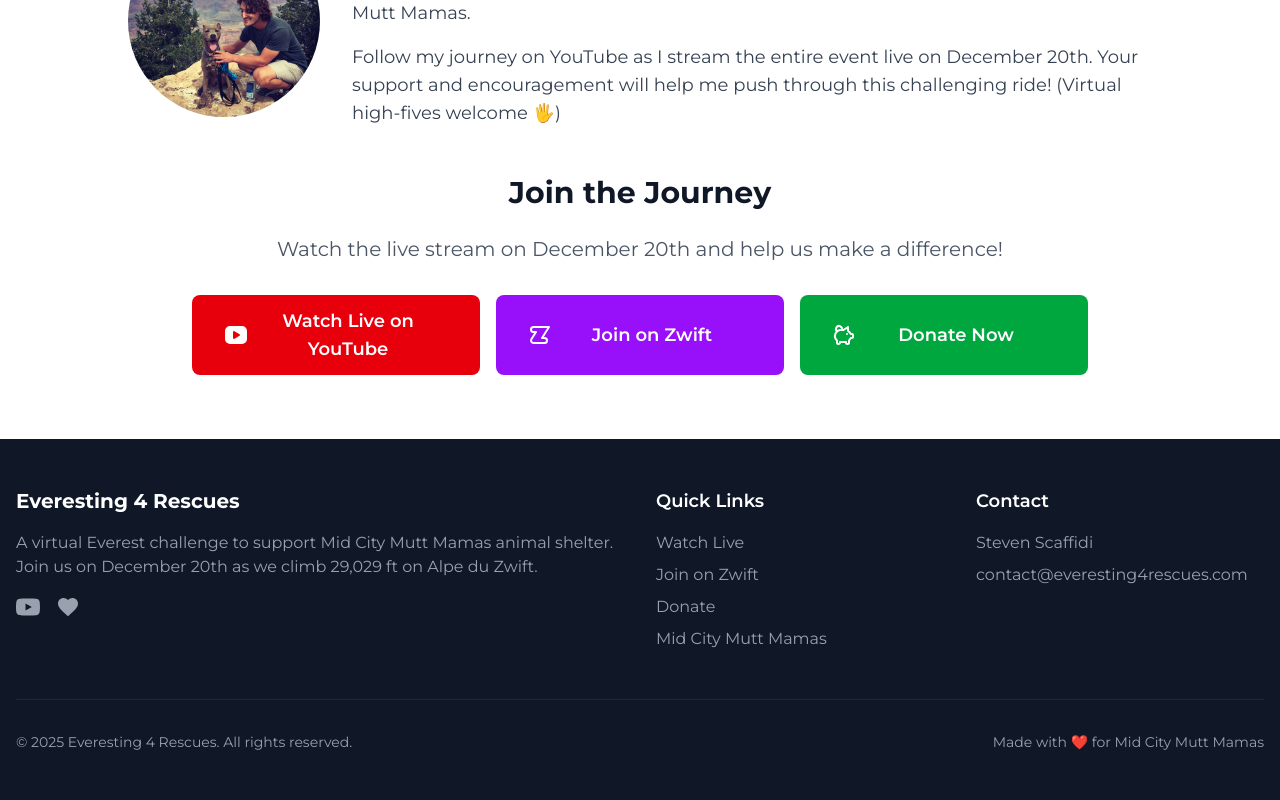
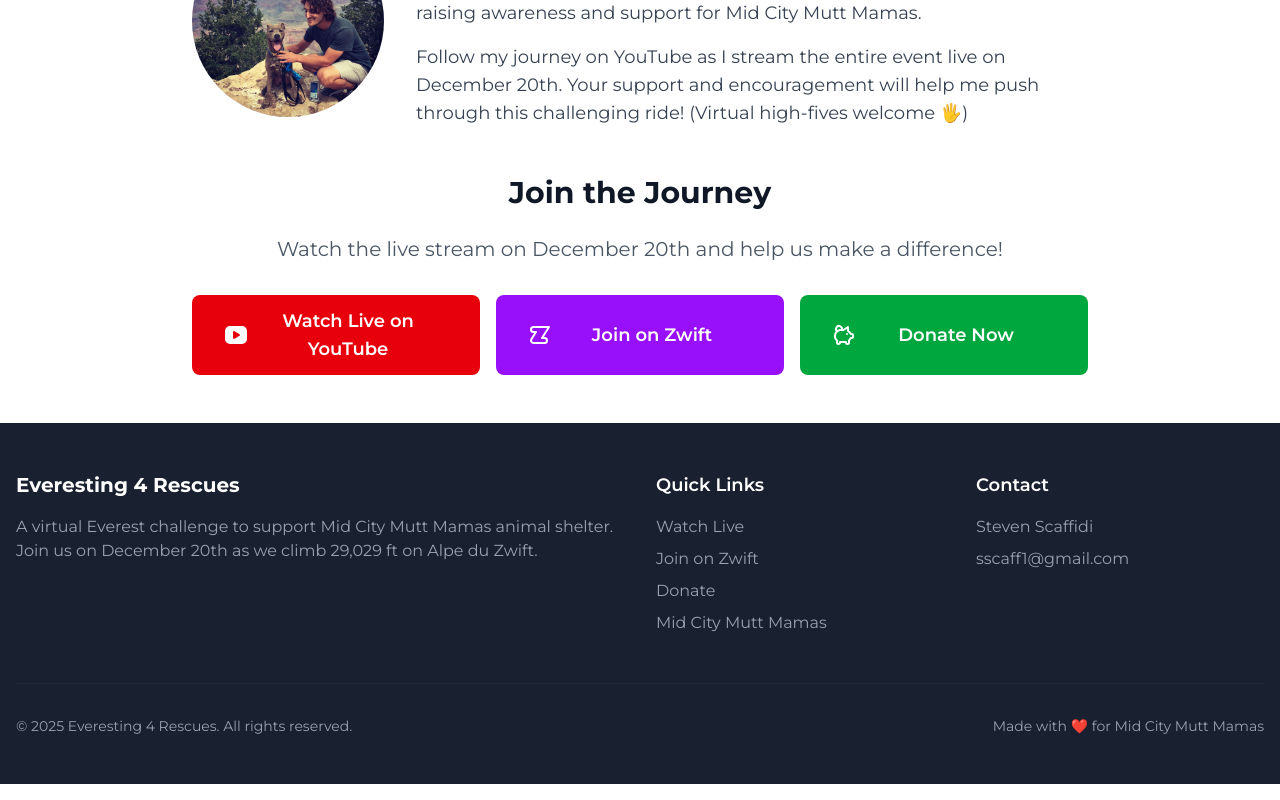
Before and after one commit to sscaff1/everesting4rescues, a Next.js app: page / in a window 1280 px wide. Shown: the part 2833-3633 px from the top of the page. Built offline with nearby package versions, Linux system fonts and the light colour scheme.

Commit message:
chore: changes

```diff
--- a/src/app/page.tsx
+++ b/src/app/page.tsx
@@ -3,6 +3,7 @@
 import CallToAction from '@/components/CallToAction';
 import Challenge from '@/components/Challenge';
 import CallToActionButtons from '@/components/CallToActionButtons';
+import { MID_CITY_MUTT_MAMAS_URL } from '@/constants';
 
 export default function Home() {
   return (
@@ -31,7 +32,7 @@
                     joyful life. 100% of all donations will go directly to supporting their mission.
                   </p>
                   <a
-                    href="https://www.midcitymutt.org/"
+                    href={MID_CITY_MUTT_MAMAS_URL}
                     target="_blank"
                     rel="noopener noreferrer"
                     className="inline-block bg-[#202d46] text-white px-6 py-3 rounded-lg font-semibold hover:bg-green-700 transition-colors"
@@ -54,15 +55,16 @@
         </div>
 
         {/* About Me Section */}
-        <div className="bg-white py-12 px-32">
-          <h2 className="text-3xl font-bold text-gray-900 mb-6">About Me</h2>
+        <div className="bg-white py-12 px-8">
+          <div className="max-w-4xl mx-auto">
+            <h2 className="text-3xl font-bold text-gray-900 mb-6 pl-4">About Me</h2>
             <div className="flex flex-col md:flex-row items-center gap-8">
               <Image src="/images/profile.jpg" alt="Profile" width={192} height={192} className="rounded-full" />
               <div className="text-left">
                 <p className="text-lg text-gray-700 mb-4">
-                As a software architect in fintech and an avid cyclist, I&apos;m combining my passion for technology and
-                cycling to make a difference. This virtual Everest challenge is not just about the physical achievement,
-                but about raising awareness and support for Mid City Mutt Mamas.
+                  As a software architect in fintech and an avid cyclist, I&apos;m combining my passion for technology
+                  and cycling to make a difference. This virtual Everest challenge is not just about the physical
+                  achievement, but about raising awareness and support for Mid City Mutt Mamas.
                 </p>
                 <p className="text-lg text-gray-700">
                   Follow my journey on YouTube as I stream the entire event live on December 20th. Your support and
@@ -73,7 +75,8 @@
           </div>
 
           {/* Call to Action */}
-        <div className="text-center bg-white pb-16">
+          <div className="max-w-4xl mx-auto mt-12">
+            <div className="text-center bg-white">
               <h2 className="text-3xl font-bold text-gray-900 mb-6">Join the Journey</h2>
               <p className="text-xl text-gray-600 mb-8">
                 Watch the live stream on December 20th and help us make a difference!
@@ -83,6 +86,8 @@
               </div>
             </div>
           </div>
+        </div>
+      </div>
     </>
   );
 }
--- a/src/components/CallToAction.tsx
+++ b/src/components/CallToAction.tsx
@@ -1,3 +1,4 @@
+import { MID_CITY_MUTT_MAMAS_URL } from '@/constants';
 import CallToActionButtons from './CallToActionButtons';
 
 function CallToAction() {
@@ -11,7 +12,7 @@
               className="text-blue-600 hover:text-blue-800 underline"
               target="_blank"
               rel="noopener noreferrer"
-              href="https://www.midcitymutt.org"
+              href={MID_CITY_MUTT_MAMAS_URL}
             >
               Mid City Mutt Mamas
             </a>
--- a/src/components/CallToActionButtons.tsx
+++ b/src/components/CallToActionButtons.tsx
@@ -1,24 +1,25 @@
 import { TbBrandYoutubeFilled, TbBrandZwift, TbPigMoney } from 'react-icons/tb';
+import { YOUTUBE_URL, ZWIFT_URL, DONATION_URL } from '@/constants';
 
 const BUTTONS = [
   {
     label: 'Watch Live on YouTube',
     icon: TbBrandYoutubeFilled,
-    href: '#',
+    href: YOUTUBE_URL,
     backgroundColor: 'bg-red-600',
     hoverColor: 'hover:bg-red-700',
   },
   {
     label: 'Join on Zwift',
     icon: TbBrandZwift,
-    href: '#',
+    href: ZWIFT_URL,
     backgroundColor: 'bg-purple-600',
     hoverColor: 'hover:bg-purple-700',
   },
   {
     label: 'Donate Now',
     icon: TbPigMoney,
-    href: '#',
+    href: DONATION_URL,
     backgroundColor: 'bg-green-600',
     hoverColor: 'hover:bg-green-700',
   },
--- a/src/components/Footer.tsx
+++ b/src/components/Footer.tsx
@@ -1,6 +1,8 @@
+import { YOUTUBE_URL, ZWIFT_URL, DONATION_URL, MID_CITY_MUTT_MAMAS_URL, EMAIL_ADDRESS } from '@/constants';
+
 function Footer() {
   return (
-    <footer className="bg-gray-900 text-white">
+    <footer className="bg-[#192030] text-white">
       <div className="container mx-auto px-4 py-12">
         <div className="grid grid-cols-1 md:grid-cols-4 gap-8">
           {/* About Section */}
@@ -10,25 +12,6 @@
               A virtual Everest challenge to support Mid City Mutt Mamas animal shelter. Join us on December 20th as we
               climb 29,029 ft on Alpe du Zwift.
             </p>
-            <div className="flex space-x-4">
-              <a href="#" className="text-gray-400 hover:text-white transition-colors">
-                <span className="sr-only">YouTube</span>
-                <svg className="h-6 w-6" fill="currentColor" viewBox="0 0 24 24">
-                  <path d="M23.498 6.186a3.016 3.016 0 0 0-2.122-2.136C19.505 3.545 12 3.545 12 3.545s-7.505 0-9.377.505A3.017 3.017 0 0 0 .502 6.186C0 8.07 0 12 0 12s0 3.93.502 5.814a3.016 3.016 0 0 0 2.122 2.136c1.871.505 9.376.505 9.376.505s7.505 0 9.377-.505a3.015 3.015 0 0 0 2.122-2.136C24 15.93 24 12 24 12s0-3.93-.502-5.814zM9.545 15.568V8.432L15.818 12l-6.273 3.568z" />
-                </svg>
-              </a>
-              <a
-                href="https://www.midcitymutt.org/"
-                target="_blank"
-                rel="noopener noreferrer"
-                className="text-gray-400 hover:text-white transition-colors"
-              >
-                <span className="sr-only">Mid City Mutt Mamas</span>
-                <svg className="h-6 w-6" fill="currentColor" viewBox="0 0 24 24">
-                  <path d="M12 21.35l-1.45-1.32C5.4 15.36 2 12.28 2 8.5 2 5.42 4.42 3 7.5 3c1.74 0 3.41.81 4.5 2.09C13.09 3.81 14.76 3 16.5 3 19.58 3 22 5.42 22 8.5c0 3.78-3.4 6.86-8.55 11.54L12 21.35z" />
-                </svg>
-              </a>
-            </div>
           </div>
 
           {/* Quick Links */}
@@ -36,18 +19,18 @@
             <h3 className="text-lg font-semibold mb-4">Quick Links</h3>
             <ul className="space-y-2">
               <li>
-                <a href="#" className="text-gray-400 hover:text-white transition-colors">
+                <a href={YOUTUBE_URL} className="text-gray-400 hover:text-white transition-colors">
                   Watch Live
                 </a>
               </li>
               <li>
-                <a href="#" className="text-gray-400 hover:text-white transition-colors">
+                <a href={ZWIFT_URL} className="text-gray-400 hover:text-white transition-colors">
                   Join on Zwift
                 </a>
               </li>
               <li>
                 <a
-                  href="https://www.midcitymutt.org/"
+                  href={DONATION_URL}
                   target="_blank"
                   rel="noopener noreferrer"
                   className="text-gray-400 hover:text-white transition-colors"
@@ -57,7 +40,7 @@
               </li>
               <li>
                 <a
-                  href="https://www.midcitymutt.org/"
+                  href={MID_CITY_MUTT_MAMAS_URL}
                   target="_blank"
                   rel="noopener noreferrer"
                   className="text-gray-400 hover:text-white transition-colors"
@@ -74,8 +57,8 @@
             <ul className="space-y-2 text-gray-400">
               <li>Steven Scaffidi</li>
               <li>
-                <a href="mailto:contact@everesting4rescues.com" className="hover:text-white transition-colors">
-                  contact@everesting4rescues.com
+                <a href={`mailto:${EMAIL_ADDRESS}`} className="hover:text-white transition-colors">
+                  {EMAIL_ADDRESS}
                 </a>
               </li>
             </ul>
--- /dev/null
+++ b/src/constants.ts
@@ -0,0 +1,5 @@
+export const YOUTUBE_URL = 'https://www.youtube.com/@stevenscaffidi';
+export const ZWIFT_URL = 'https://zwiftinsider.com/zwift-virtual-everest-challenge-to-support-mid-city-mutt-mamas/';
+export const DONATION_URL = 'https://www.midcitymutt.org/';
+export const MID_CITY_MUTT_MAMAS_URL = 'https://www.midcitymutt.org/';
+export const EMAIL_ADDRESS = 'sscaff1@gmail.com';
```
Lines whose indentation alone changed are shown as unchanged.
